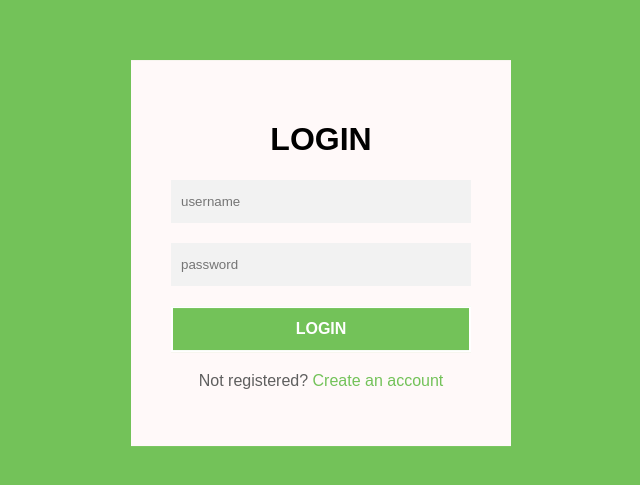
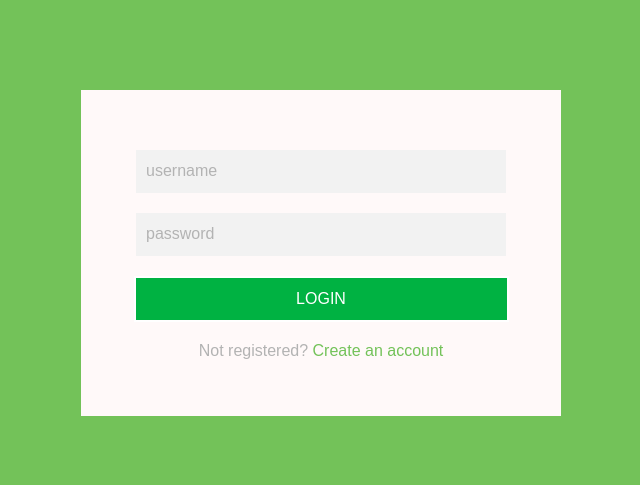
Before and after one commit to hariharanravi/LoginPageTemplates, a plain HTML site: page LoginTemplate1/index.html in a window 1280 px wide. Shown: the part 147-632 px from the top of the page, without its empty margins (319-959 px from the left). Drawn offline with Linux system fonts and the light colour scheme.

Commit message:
Maintaining the design as per prototype
Modifying the design as per prototype

```diff
--- a/LoginTemplate1/css/style.css
+++ b/LoginTemplate1/css/style.css
@@ -6,7 +6,7 @@ body{
 }
 .container{
   background-color: #fff9f9;
-  width: 300px;
+  width: 400px;
   position: absolute;
   padding: 40px;
   top: 50%;
@@ -21,22 +21,22 @@ body{
   text-align: left;
   border: 2px solid;
   padding: 14px 10px;
-  width: 280px;
+  width: 350px;
   border: none;
   outline: none;
   color: black;
 }
 .button-box{
-  background-color:#73C259;
+  background-color:#00b242;
   display: block;
   margin: 20px auto;
   text-align: center;
   border: 2px solid;
   padding: 12px 10px;
-  width: 300px;
+  width: 375px;
   outline: none;
   color: white;
-  font-weight: 700;
+  font-weight: 300;
   font-size: 16px;
   cursor: pointer;
   text-transform: uppercase;
@@ -45,14 +45,14 @@ body{
   background-color: #FFF;
   color:#73C259;
 }
-
+.container input::placeholder{
+  color: #b3b3b3;
+  font-size: 16px;
+}
 .text-green{
   color: #73C259;
   cursor: pointer;
 }
 .container p{
-  color: #5F5F5F;
+  color: #b3b3b3;
 }
-.container h1{
-  text-transform: uppercase;
-}
--- a/LoginTemplate1/index.html
+++ b/LoginTemplate1/index.html
@@ -6,8 +6,7 @@
     <link rel="stylesheet" type="text/css" href="css/style.css">
   </head>
   <body>
-    <form class="container" action="index.html" method="post">
-      <h1> Login </h1>
+    <form class="container" action="#" method="post">
       <input type="text" name="username" placeholder="username" class="form-box">
       <input type="password" name="password" placeholder="password" class="form-box">
       <button type="submit" name="login" class="button-box">Login</button>
@@ -15,3 +14,4 @@
     </form>
   </body>
 </html>
+<!-- Temp Text -->
```
